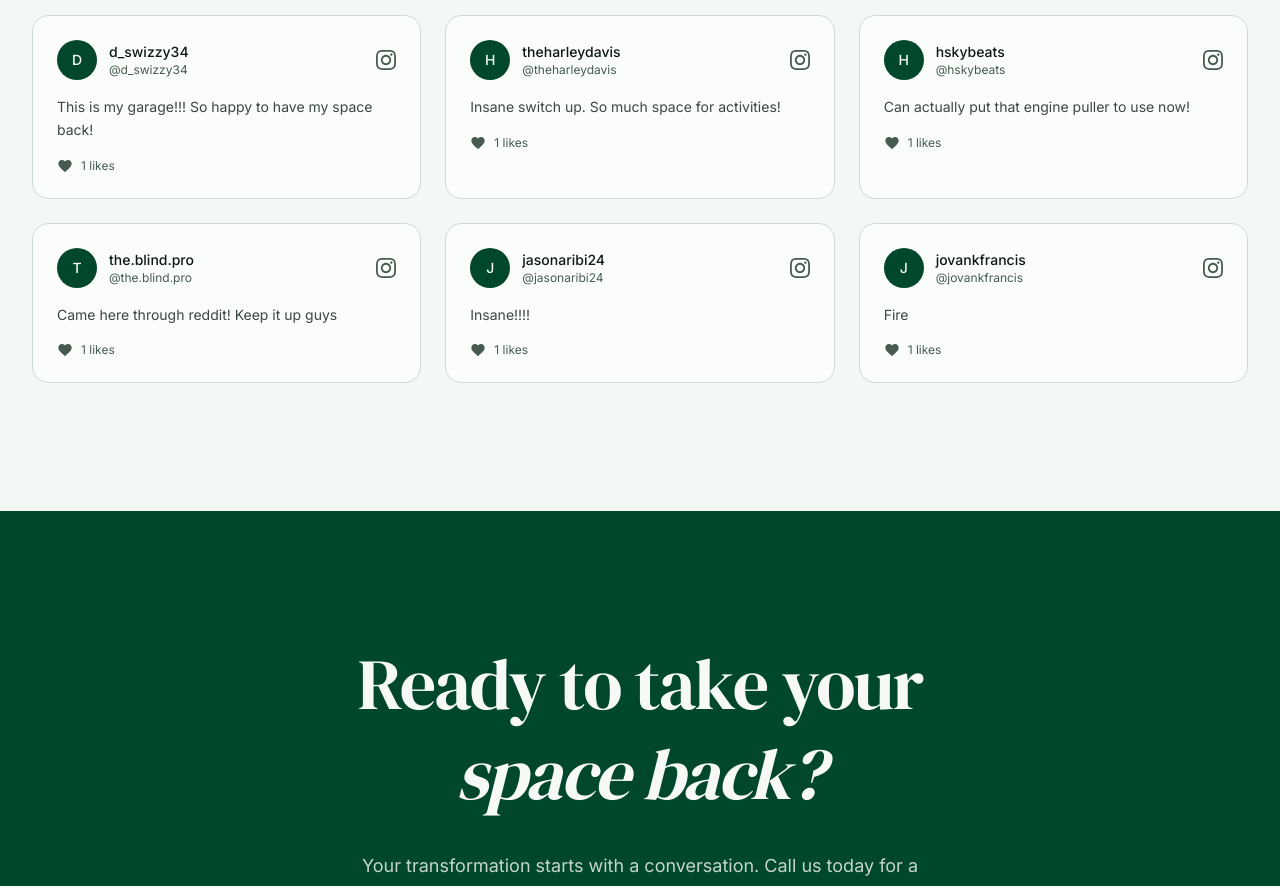
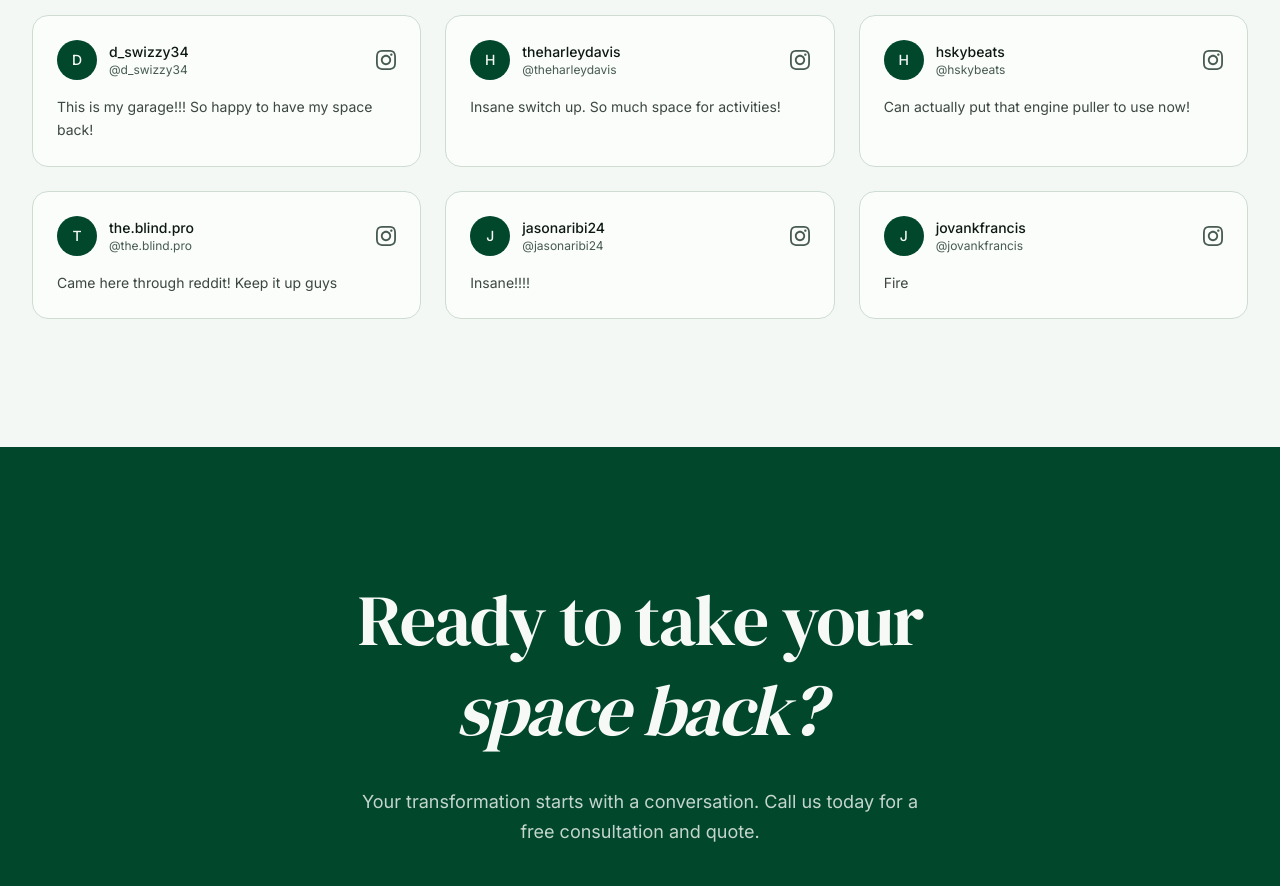
Before and after one commit to seaolsen1/spaceback-site, a Next.js app: page / in a window 1280 px wide. Shown: the part 6000-6886 px from the top of the page. Built offline with nearby package versions, Linux system fonts and the light colour scheme.

Commit message:
Remove likes count from testimonials

```diff
--- a/components/testimonials.tsx
+++ b/components/testimonials.tsx
@@ -126,13 +126,6 @@ export function Testimonials() {
               {/* Content */}
               <p className="text-sm leading-relaxed text-foreground/80">{testimonial.content}</p>
 
-              {/* Footer */}
-              <div className="mt-4 flex items-center gap-2 text-muted-foreground">
-                <svg className="h-4 w-4" fill="currentColor" viewBox="0 0 24 24">
-                  <path d="M12 21.35l-1.45-1.32C5.4 15.36 2 12.28 2 8.5 2 5.42 4.42 3 7.5 3c1.74 0 3.41.81 4.5 2.09C13.09 3.81 14.76 3 16.5 3 19.58 3 22 5.42 22 8.5c0 3.78-3.4 6.86-8.55 11.54L12 21.35z" />
-                </svg>
-                <span className="text-xs">{testimonial.likes} likes</span>
-              </div>
             </div>
           ))}
         </div>
```
